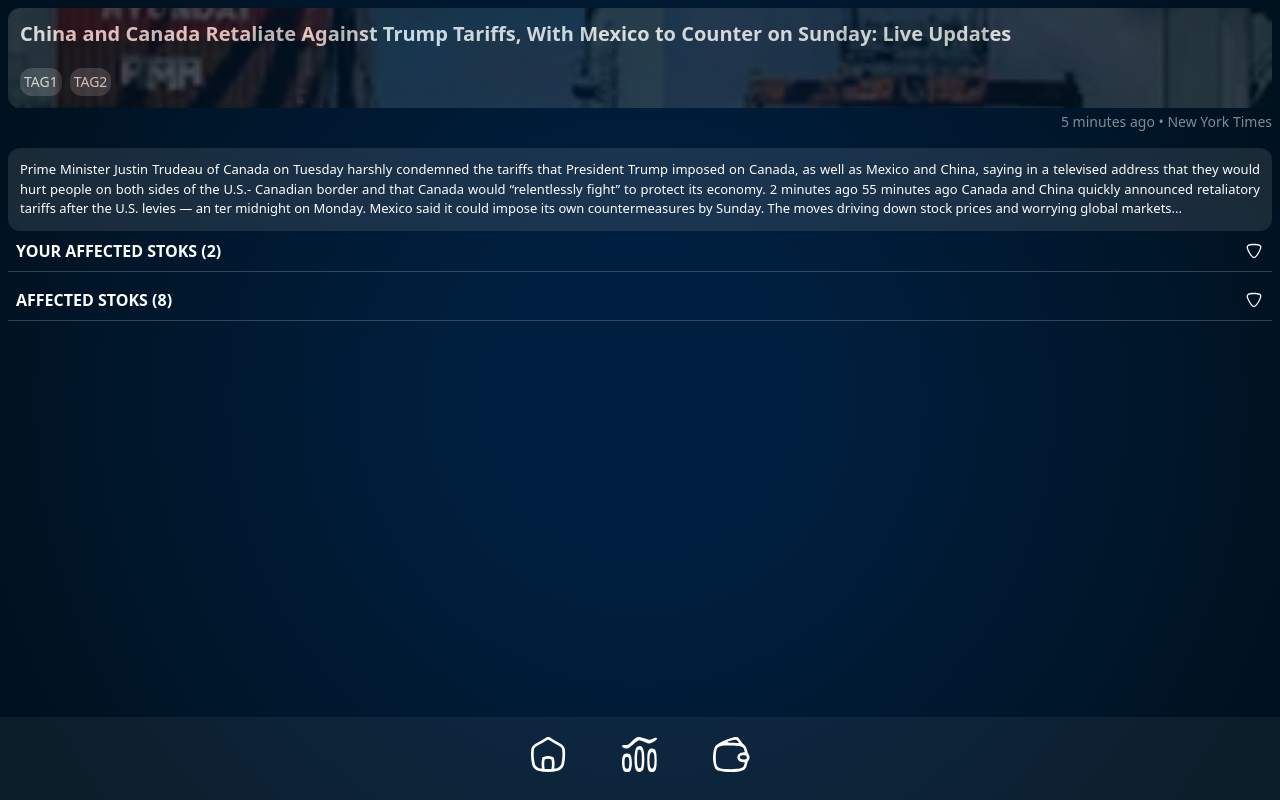
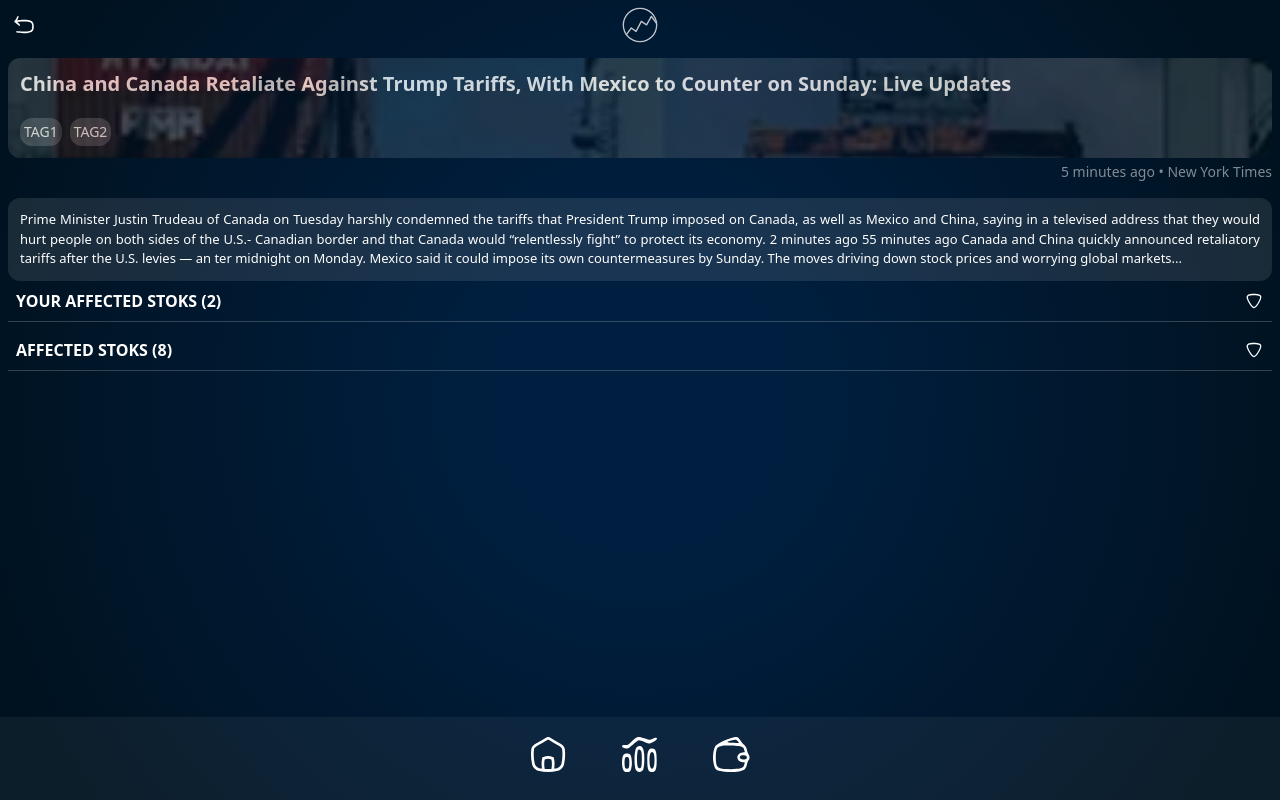
Before and after one commit to emigracja/app, a Next.js app in the folder frontend/: page /news/1 in a window 1280 px wide. Built offline with nearby package versions, Linux system fonts and the light colour scheme.

Commit message:
feat(frontend): back button

```diff
--- a/frontend/src/app/layout.tsx
+++ b/frontend/src/app/layout.tsx
@@ -2,6 +2,10 @@ import type {Metadata, Viewport} from "next";
 import { Geist, Geist_Mono } from "next/font/google";
 import "./globals.css";
 import NavBar from "@/components/navbar/NavBar";
+import Image from "next/image";
+import logo from "../../public/icons/logo.svg";
+import back from "../../public/icons/back.svg";
+import TopBar from "@/components/topbar/TopBar";
 
 const geistSans = Geist({
   variable: "--font-geist-sans",
@@ -45,15 +49,11 @@ export default function RootLayout({
         <body
             className={`${geistSans.variable} ${geistMono.variable} antialiased`}
         >
-    <main className="grid grid-rows-[minmax(0,1fr)_auto] h-screen overflow-hidden">
-        <div className="row-start-1 overflow-auto">
+            <main className="flex flex-col overflow-hidden h-full">
+                <TopBar/>
                 {children}
-        </div>
-        <div className="row-start-2 w-full">
                 <NavBar/>
-        </div>
             </main>
-
         </body>
     </html>
     );
--- a/frontend/src/app/news/[id]/page.tsx
+++ b/frontend/src/app/news/[id]/page.tsx
@@ -27,15 +27,15 @@ const news = {
             <article className="relative block text-[13px] text-white mt-10 rounded-xl p-3 box-content bg-white/10 text-justify">
                 {news.text}
             </article>
-            <div className={"flex flex-col gap-2"}>
+            <div className={"flex flex-col gap-2 overflow-hidden"}>
                 <Drawer id={"t"} text="YOUR AFFECTED STOKS (2)" open={selectedDrawer === "t"} onChange={handleDrawerChange}>
-                    <div className={"flex flex-col gap-2"}>
+                    <div className={"flex flex-col gap-2  h-full"}>
                         <p className={"text-white font-bold"}>AAPL</p>
                         <p className={"text-white font-bold"}>GOOGL</p>
                     </div>
                 </Drawer>
                 <Drawer id={"y"} text="AFFECTED STOKS (8)" open={selectedDrawer === "y"} onChange={handleDrawerChange} >
-                    <div className={"flex flex-col gap-2"}>
+                    <div className={"flex flex-col gap-2 overflow-scroll h-[90%]"}>
                         <p className={"text-white font-bold"}>AAPL</p>
                         <p className={"text-white font-bold"}>GOOGL</p>
                         <p className={"text-white font-bold"}>AAPL</p>
--- a/frontend/src/app/news/page.tsx
+++ b/frontend/src/app/news/page.tsx
@@ -105,7 +105,7 @@ const news: News[] = [
 
 export default function NewsPage() {
     return (
-        <div className="flex flex-col gap-10 p-2 h-full overflow-scroll" style={{
+        <div className="flex flex-col gap-10 p-2 h-auto overflow-scroll" style={{
             backgroundColor: "transparent"
         }}>
             {news.map((element) => (
--- /dev/null
+++ b/frontend/src/app/wallet/page.tsx
@@ -0,0 +1,5 @@
+const Wallet = () => {
+
+};
+
+export default Wallet;
--- a/frontend/src/components/drawer/Drawer.tsx
+++ b/frontend/src/components/drawer/Drawer.tsx
@@ -6,14 +6,14 @@ import {ReactElement} from "react";
 
 const Drawer = ({ id, text,  open, children, onChange }: { id: string,text: string, open: boolean, onChange: (id: string) => void , children: ReactElement | ReactElement[]}) => {
     return (
-        <div>
+        <div className="overflow-hidden">
             <label htmlFor={id} className="flex justify-between w-full font-bold p-2 bold  text-white border-b border-white/20 active:bg-white/5">
                 <span>
                     {text}
                 </span>
                 <Image className={`${open ? "rotate-180" : ""}`} src={arrow} alt={arrow} />
             </label>
-            <div className='overflow-scroll h-full'>
+            <div className='overflow-hidden h-full'>
                {open && children}
             </div>
             <input
--- /dev/null
+++ b/frontend/src/components/topbar/TopBar.tsx
@@ -0,0 +1,26 @@
+'use client'
+import Image from "next/image";
+import back from "../../../public/icons/back.svg";
+import logo from "../../../public/icons/logo.svg";
+import { useRouter } from "next/navigation"; // Use next/navigation for client components
+
+const TopBar = () => {
+    const router = useRouter();  // Using the Next.js 13 useRouter hook
+
+    // Function to handle back navigation
+    const handleBack = () => {
+        router.back();  // Navigates to the previous page
+    }
+
+    return (
+        <nav className="flex h-[50px] justify-between items-center px-1 py-1">
+            <div onClick={handleBack} className="cursor-pointer">
+                <Image className="p-2 box-border rounded-xl active:bg-white/5" src={back} alt='back' height={40} width={40}/>
+            </div>
+            <Image className="justify-self-center opacity-75" src={logo} alt="logo" height={50} width={50}/>
+            <div className="p-2 box-border rounded-xl active:bg-white/5" style={{ height: '40px', width: '40px' }}></div>
+        </nav>
+    )
+}
+
+export default TopBar;
```
Also changed, not shown: frontend/public/icons/back.svg (added), frontend/public/icons/logo.svg (added). Lines whose indentation alone changed are shown as unchanged.
